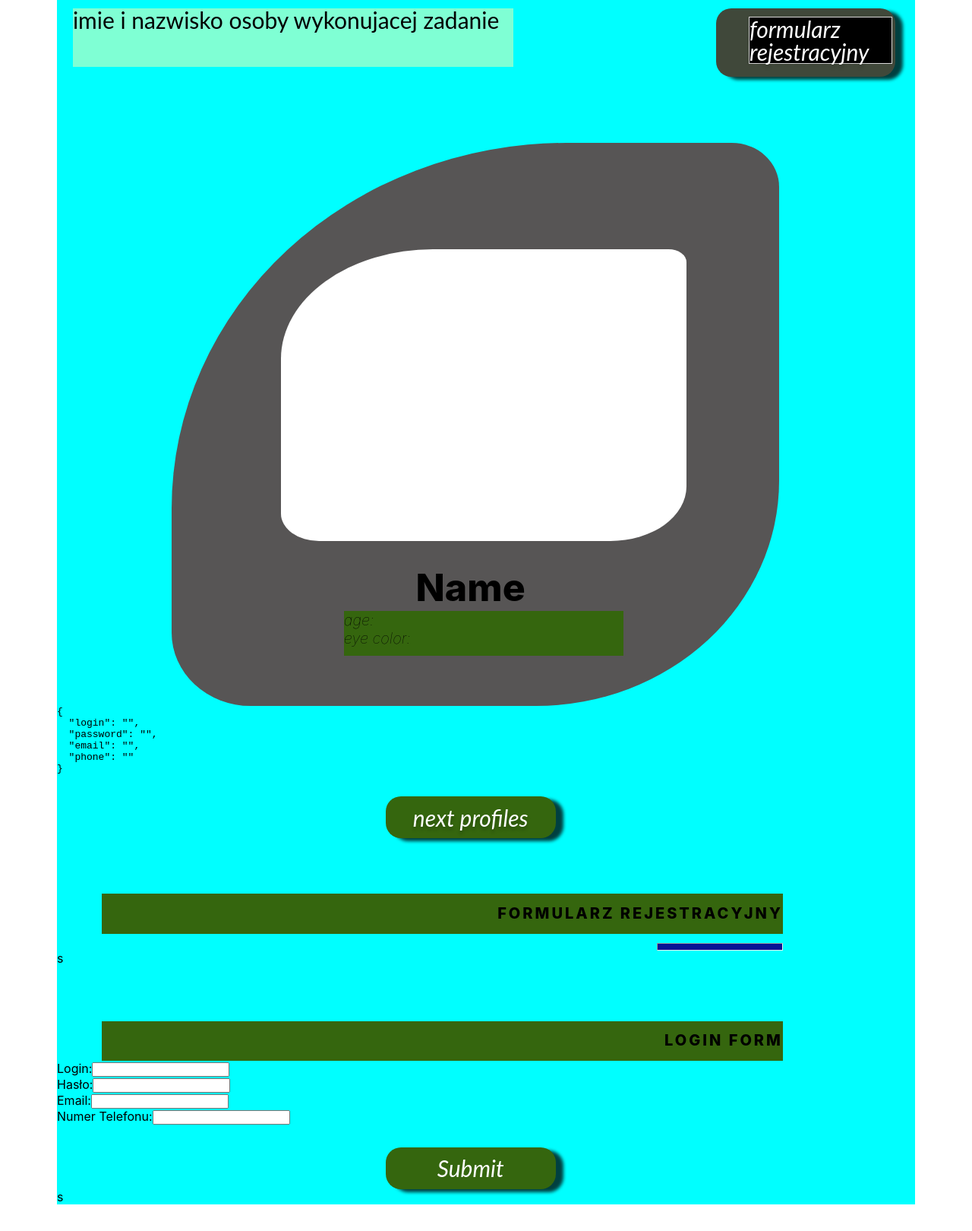
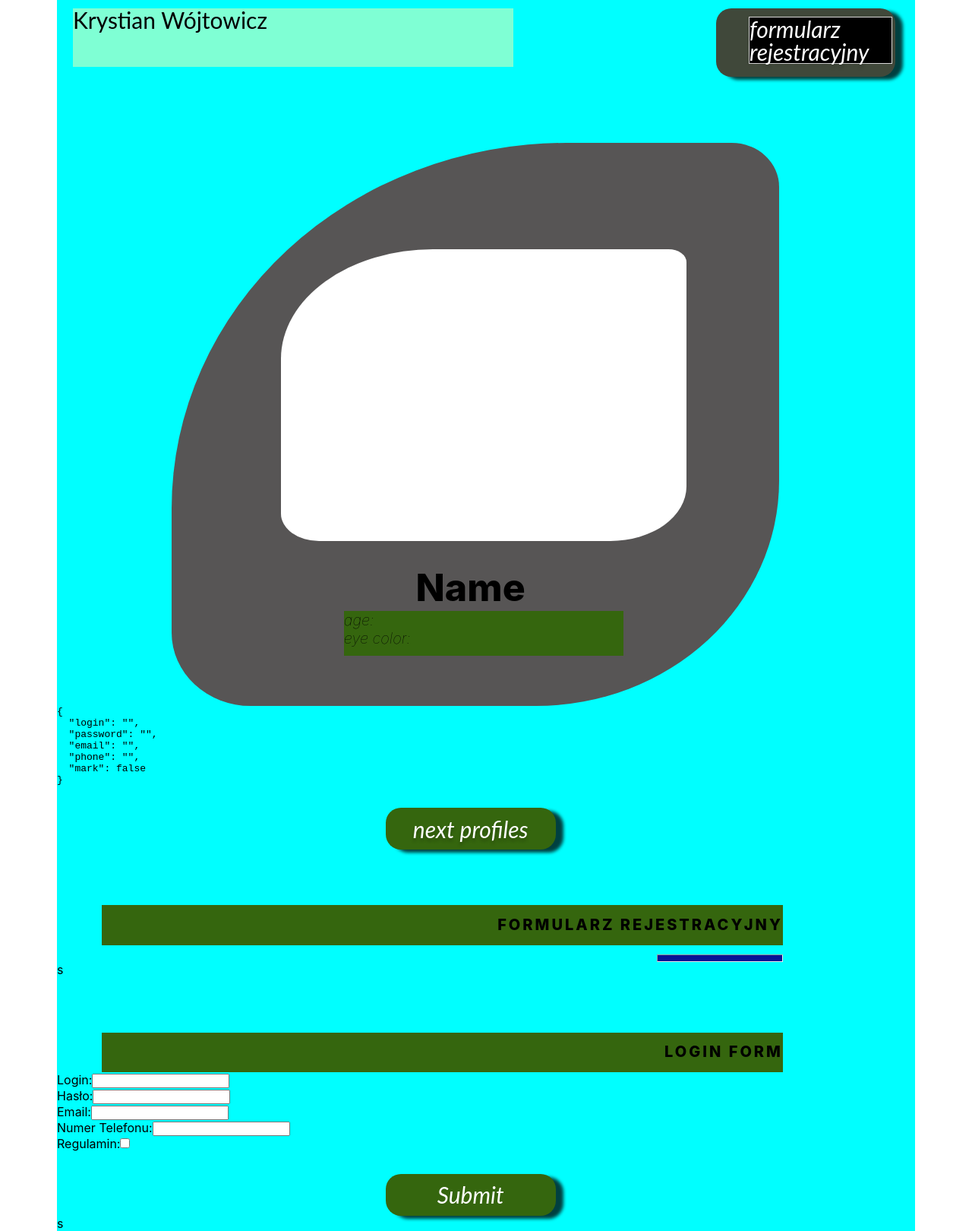
Before and after one commit to krystianwojtowicz/typescript-fetch, a React (Create React App) app: page / in a window 1280 px wide. Shown: the whole page at 76% size. Before the commit the page ends 1585 px from the top, so only its background shows below. Built offline with nearby package versions, Linux system fonts and the light colour scheme; no server answers.

Commit message:
validate checkbox

```diff
--- a/src/components/Form.jsx
+++ b/src/components/Form.jsx
@@ -5,10 +5,17 @@ import React, { useState, useEffect } from "react";
 // }
 
 const Form: React.FC<Data> = () => {
-  const initialValues = { login: "", password: "", email: "", phone: "" };
+  const initialValues = {
+    login: "",
+    password: "",
+    email: "",
+    phone: "",
+    mark: false,
+  };
   const [formValues, setFormValues] = useState(initialValues);
   const [formErrors, setFormErrors] = useState({});
   const [isSubmit, setIsSubmit] = useState(false);
+  // const [username, setUsername] = useState < string > "";
 
   const handleChange = (e) => {
     const { name, value } = e.target;
@@ -41,6 +48,9 @@ const Form: React.FC<Data> = () => {
       errors.phone = "musisz wpisać numer telefonu";
     } else if (values.phone.length !== 9) {
       errors.phone = "Nieprawidłowy numer telefonu";
+    }
+    if (!values.mark) {
+      errors.mark = "musisz zatwierdzić regulamin";
     }
     return errors;
   };
@@ -119,6 +129,15 @@ const Form: React.FC<Data> = () => {
                   onChange={handleChange}
                 />
               </div>
+              <div className="field">
+                <label>Regulamin:</label>
+                <input
+                  type="checkbox"
+                  name="mark"
+                  value={formValues.mark}
+                  onChange={handleChange}
+                />
+              </div>
               <button className="fluid ui button blue">Submit</button>
             </div>
           </form>
--- a/src/components/Photo.jsx
+++ b/src/components/Photo.jsx
@@ -33,8 +33,8 @@ function Photo() {
     <>
       <header>
         <div className="name">
-          {/* Krystian Wójtowicz */}
-          imie i nazwisko osoby wykonujacej zadanie
+          Krystian Wójtowicz
+          {/* imie i nazwisko osoby wykonujacej zadanie */}
         </div>
         <div className="form-text">
           <div className="text">formularz rejestracyjny</div>
```
